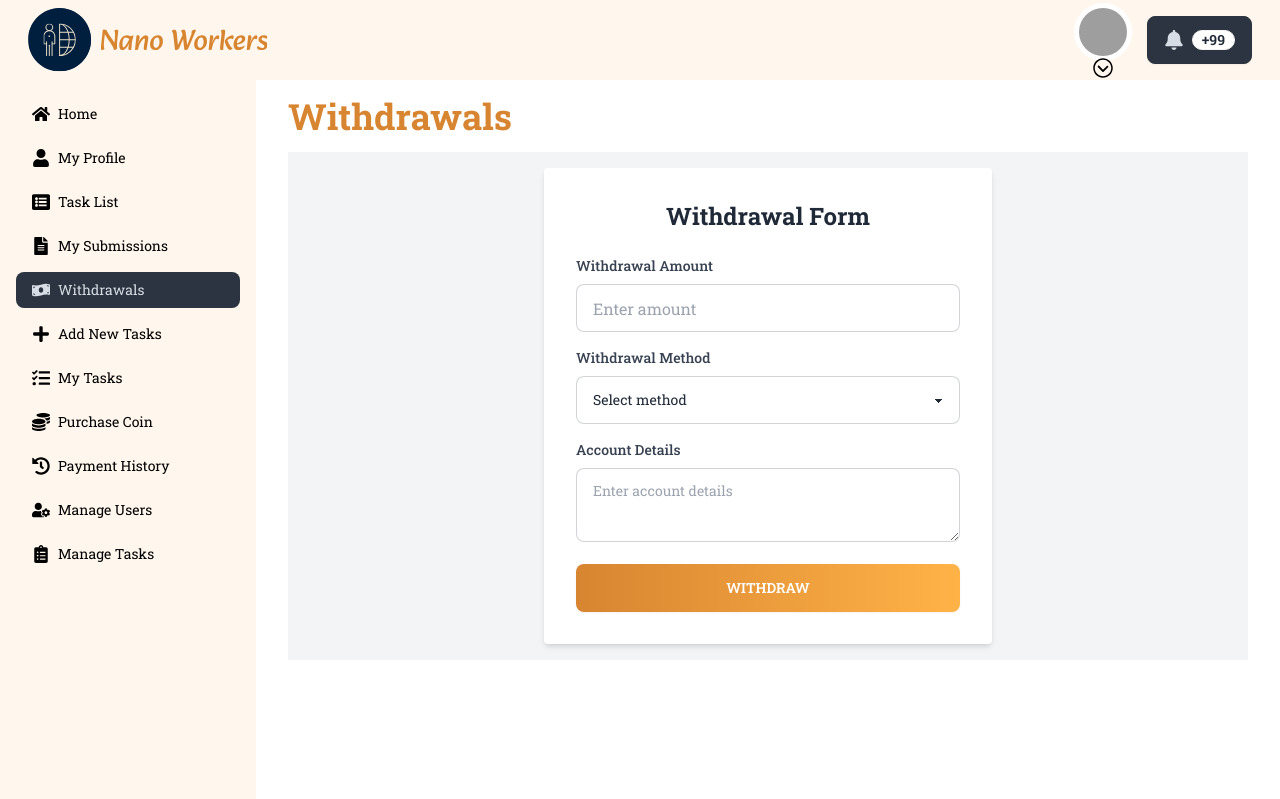
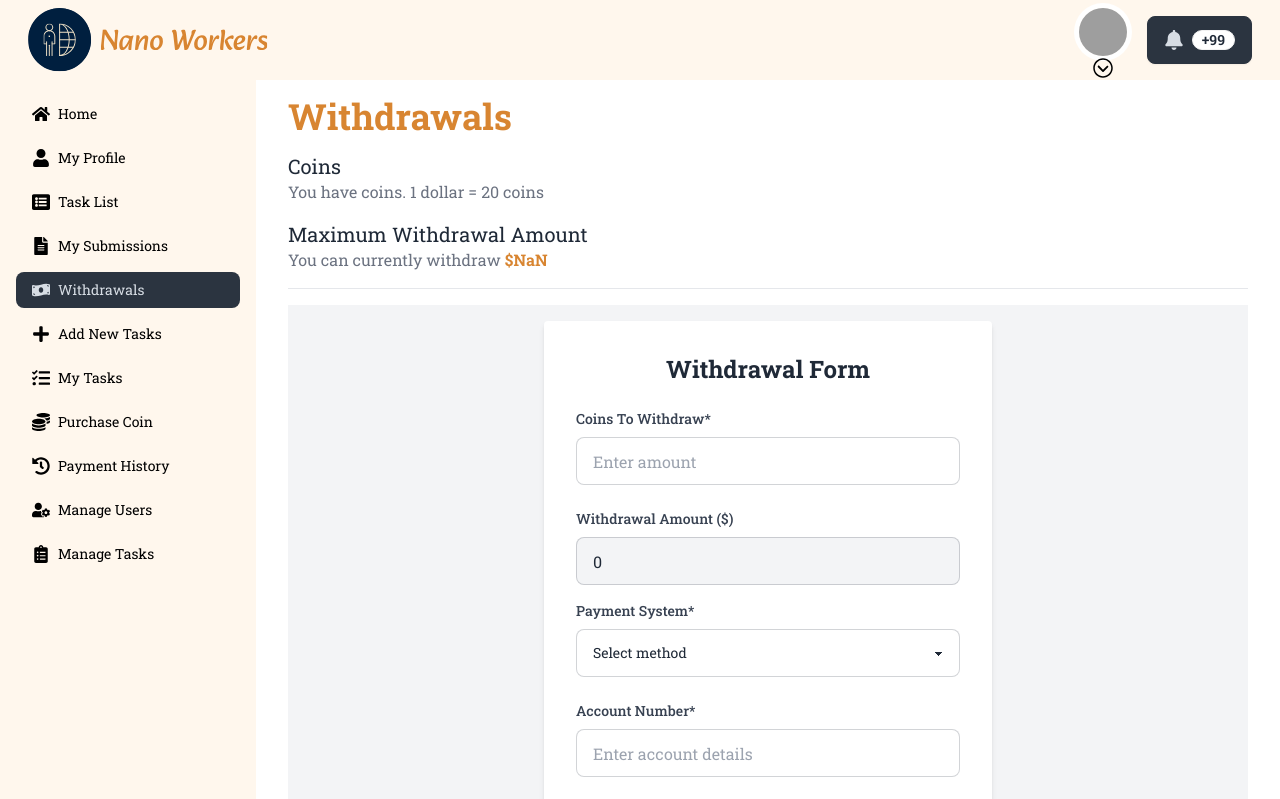
Before and after one commit to ThakurSaad/nano-workers-client, a React (Vite) app: page /dashboard/withdrawals in a window 1280 px wide. Shown: the top 799 px of the page. Built offline with nearby package versions, Linux system fonts and the light colour scheme; no server answers; grey boxes are pictures that could not be loaded.

Commit message:
withdrawal form

```diff
--- /dev/null
+++ b/src/hooks/useCurrentDateTime.jsx
@@ -0,0 +1,13 @@
+const useCurrentDateTime = () => {
+  const options = {
+    year: "numeric",
+    month: "short",
+    day: "2-digit",
+    hour: "numeric",
+    minute: "2-digit",
+    hour12: true,
+  };
+  return new Date().toLocaleDateString("en-US", options);
+};
+
+export default useCurrentDateTime;
--- a/src/layout/Dashboard.jsx
+++ b/src/layout/Dashboard.jsx
@@ -13,7 +13,7 @@ const Dashboard = () => {
           {/* Page content */}
           <Outlet />
         </div>
-        <div className="drawer-side">
+        <div className="drawer-side min-h-full">
           <label
             htmlFor="my-drawer-2"
             aria-label="close sidebar"
--- a/src/pages/dashboard/MySubmissions.jsx
+++ b/src/pages/dashboard/MySubmissions.jsx
@@ -35,7 +35,7 @@ const MySubmissions = () => {
             {submissions.map((submission) => (
               <div
                 key={submission._id}
-                className="card rounded-lg border shadow-lg hover:shadow-2xl duration-75 mb-6 w-full"
+                className="card rounded-lg border shadow-md hover:shadow-xl duration-75 mb-6 w-full"
               >
                 <div className="card-body">
                   <h2 className="card-title">{submission.task_title}</h2>
--- a/src/pages/dashboard/Withdrawals.jsx
+++ b/src/pages/dashboard/Withdrawals.jsx
@@ -1,19 +1,98 @@
 import { useForm } from "react-hook-form";
 import SectionTitle from "../../components/SectionTitle";
 import useUser from "../../hooks/useUser";
+import { useState } from "react";
+import Swal from "sweetalert2";
+import useCurrentDateTime from "../../hooks/useCurrentDateTime";
+import useAxiosPrivate from "../../hooks/useAxiosPrivate";
+import Loader from "../../components/Loader";
 
 const Withdrawals = () => {
   const {
     register,
     handleSubmit,
+    setValue,
+    reset,
     formState: { errors },
   } = useForm();
   const { user } = useUser();
   const { display_name, user_email, coin } = user;
+  const [withdrawAmount, setWithdrawAmount] = useState(0);
+  const currentDateTime = useCurrentDateTime();
+  const axiosPrivate = useAxiosPrivate();
+  const [loading, setLoading] = useState(false);
+  const maxWithdrawalAmount = Math.round(parseFloat(coin / 20));
+
+  const saveWithdrawToDB = async (withdraw) => {
+    try {
+      Swal.fire({
+        title: "Confirm withdraw?",
+        showCancelButton: true,
+        confirmButtonText: "Yes",
+      }).then(async (result) => {
+        if (result.isConfirmed) {
+          setLoading(true);
+          const res = await axiosPrivate.post("/withdraw", withdraw);
+          setLoading(false);
+
+          if (res.data.insertedId) {
+            reset();
+            setValue("withdraw_amount", 0);
+
+            Swal.fire("Withdraw Successful!", "", "success");
+          }
+        }
+      });
+    } catch (err) {
+      setLoading(false);
+
+      if (err) {
+        Swal.fire({
+          position: "top-end",
+          icon: "error",
+          title: `${err.message}. Please try again`,
+          showConfirmButton: false,
+          timer: 1500,
+        });
+      }
+    } finally {
+      setLoading(false);
+    }
+  };
+
+  const handleInputChange = (event) => {
+    const withdrawCoinAmount = event.target.value;
+    const amount = Math.round(parseFloat(withdrawCoinAmount / 20));
+    setWithdrawAmount(amount);
+    setValue("withdraw_amount", amount);
+  };
 
   const onSubmit = async (data) => {
-    console.log(data);
+    const { withdraw_coin, withdraw_amount, payment_system } = data;
+
+    if (withdraw_amount > maxWithdrawalAmount) {
+      Swal.fire({
+        icon: "error",
+        title: "Request Rejected",
+        text: "You can't withdraw more than maximum withdrawal amount!",
+      });
+    } else {
+      const withdraw = {
+        worker_email: user_email,
+        worker_name: display_name,
+        withdraw_coin,
+        withdraw_amount,
+        payment_system,
+        withdraw_time: currentDateTime,
+      };
+
+      await saveWithdrawToDB(withdraw);
+    }
   };
+
+  if (loading) {
+    return <Loader height="min-h-full" />;
+  }
 
   return (
     <section>
@@ -21,67 +100,113 @@ const Withdrawals = () => {
         <SectionTitle heading={"Withdrawals"} />
       </div>
       <div>
-        <div className="min-h-full bg-gray-100 flex items-center justify-center">
+        <div>
+          <h3 className="text-xl">Coins</h3>
+          <p className="text-gray-500">
+            You have <span>{coin}</span> coins. 1 dollar = 20 coins
+          </p>
+          <h3 className="text-xl mt-4">Maximum Withdrawal Amount</h3>
+          <p className="text-gray-500 mb-4">
+            You can currently withdraw{" "}
+            <strong className="text-customOrange">
+              ${maxWithdrawalAmount}
+            </strong>
+          </p>
+          <hr />
+        </div>
+        <div className="min-h-full bg-gray-100 flex items-center justify-center mt-4">
           <div className="w-full max-w-md p-8 space-y-6 bg-white rounded shadow-md m-4">
             <h2 className="text-2xl font-bold text-center">Withdrawal Form</h2>
-            <form onSubmit={handleSubmit(onSubmit)} className="space-y-4">
+            <form onSubmit={handleSubmit(onSubmit)} className="space-y-2">
               <div>
                 <label className="block mb-2 text-sm font-medium text-gray-700">
-                  Withdrawal Amount
+                  Coins To Withdraw*
                 </label>
                 <input
                   type="number"
-                  className={`input input-bordered w-full ${
-                    errors.amount ? "input-error" : ""
-                  }`}
-                  {...register("amount")}
+                  className="input input-bordered w-full"
                   placeholder="Enter amount"
+                  {...register("withdraw_coin", {
+                    onChange: handleInputChange,
+                    required: {
+                      value: true,
+                      message: "Amount is required",
+                    },
+                  })}
                 />
-                {errors.amount && (
-                  <p className="text-red-500 text-xs mt-1">
-                    {errors.amount.message}
-                  </p>
-                )}
+                <div className="label">
+                  {errors.withdraw_coin?.type === "required" && (
+                    <span className="label-text-alt text-red-500">
+                      {errors.withdraw_coin.message}
+                    </span>
+                  )}
+                </div>
+              </div>
+              <div>
+                <label className="block mb-2 text-sm font-medium text-gray-700">
+                  Withdrawal Amount ($)
+                </label>
+                <input
+                  type="number"
+                  className="input input-bordered w-full bg-gray-100 mb-2"
+                  {...register("withdraw_amount")}
+                  value={withdrawAmount}
+                  readOnly
+                />
               </div>
 
               <div>
                 <label className="block mb-2 text-sm font-medium text-gray-700">
-                  Withdrawal Method
+                  Payment System*
                 </label>
                 <select
-                  className={`select select-bordered w-full ${
-                    errors.method ? "select-error" : ""
-                  }`}
-                  {...register("method")}
+                  className="select select-bordered w-full"
+                  {...register("payment_system", {
+                    required: {
+                      value: true,
+                      message: "Select payment system",
+                    },
+                  })}
                 >
-                  <option value="none">Select method</option>
+                  <option value="">Select method</option>
+                  <option value="bkash">Bkash</option>
+                  <option value="rocket">Rocket</option>
+                  <option value="nagad">Nagad</option>
                   <option value="bank">Bank Transfer</option>
                   <option value="paypal">PayPal</option>
                   <option value="crypto">Cryptocurrency</option>
                 </select>
-                {errors.method && (
-                  <p className="text-red-500 text-xs mt-1">
-                    {errors.method.message}
-                  </p>
-                )}
+                <div className="label">
+                  {errors.payment_system?.type === "required" && (
+                    <span className="label-text-alt text-red-500">
+                      {errors.payment_system.message}
+                    </span>
+                  )}
+                </div>
               </div>
 
               <div>
                 <label className="block mb-2 text-sm font-medium text-gray-700">
-                  Account Details
+                  Account Number*
                 </label>
-                <textarea
-                  className={`textarea textarea-bordered w-full ${
-                    errors.accountDetails ? "textarea-error" : ""
-                  }`}
-                  {...register("accountDetails")}
+                <input
+                  type="text"
+                  className="input input-bordered w-full"
                   placeholder="Enter account details"
-                ></textarea>
-                {errors.accountDetails && (
-                  <p className="text-red-500 text-xs mt-1">
-                    {errors.accountDetails.message}
-                  </p>
-                )}
+                  {...register("account_number", {
+                    required: {
+                      value: true,
+                      message: "Account number is required",
+                    },
+                  })}
+                />
+                <div className="label">
+                  {errors.account_number?.type === "required" && (
+                    <span className="label-text-alt text-red-500">
+                      {errors.account_number.message}
+                    </span>
+                  )}
+                </div>
               </div>
 
               <input
--- a/src/pages/dashboard/tasklist/DetailsAndSubmissionForm.jsx
+++ b/src/pages/dashboard/tasklist/DetailsAndSubmissionForm.jsx
@@ -11,6 +11,7 @@ import { useState } from "react";
 import useAxiosPrivate from "../../../hooks/useAxiosPrivate";
 import Loader from "../../../components/Loader";
 import Swal from "sweetalert2";
+import useCurrentDateTime from "../../../hooks/useCurrentDateTime";
 
 const DetailsAndSubmissionForm = ({
   _id,
@@ -33,6 +34,7 @@ const DetailsAndSubmissionForm = ({
   const { user } = useAuth();
   const [loading, setLoading] = useState(false);
   const axiosPrivate = useAxiosPrivate();
+  const currentDateTime = useCurrentDateTime();
 
   if (loading) {
     return <Loader height="min-h-full" />;
@@ -65,10 +67,6 @@ const DetailsAndSubmissionForm = ({
   };
 
   const onSubmit = async (data) => {
-    function getCurrentDate() {
-      const options = { year: "numeric", month: "short", day: "2-digit" };
-      return new Date().toLocaleDateString("en-US", options);
-    }
     try {
       setLoading(true);
       const submission = {
@@ -81,7 +79,7 @@ const DetailsAndSubmissionForm = ({
         worker_name: user.displayName,
         creator_name,
         creator_email,
-        current_date: getCurrentDate(),
+        current_date: currentDateTime,
         status: "pending",
       };
 
```
Also changed, not shown: 1 other file (tests, documents, lock files or other folders).
